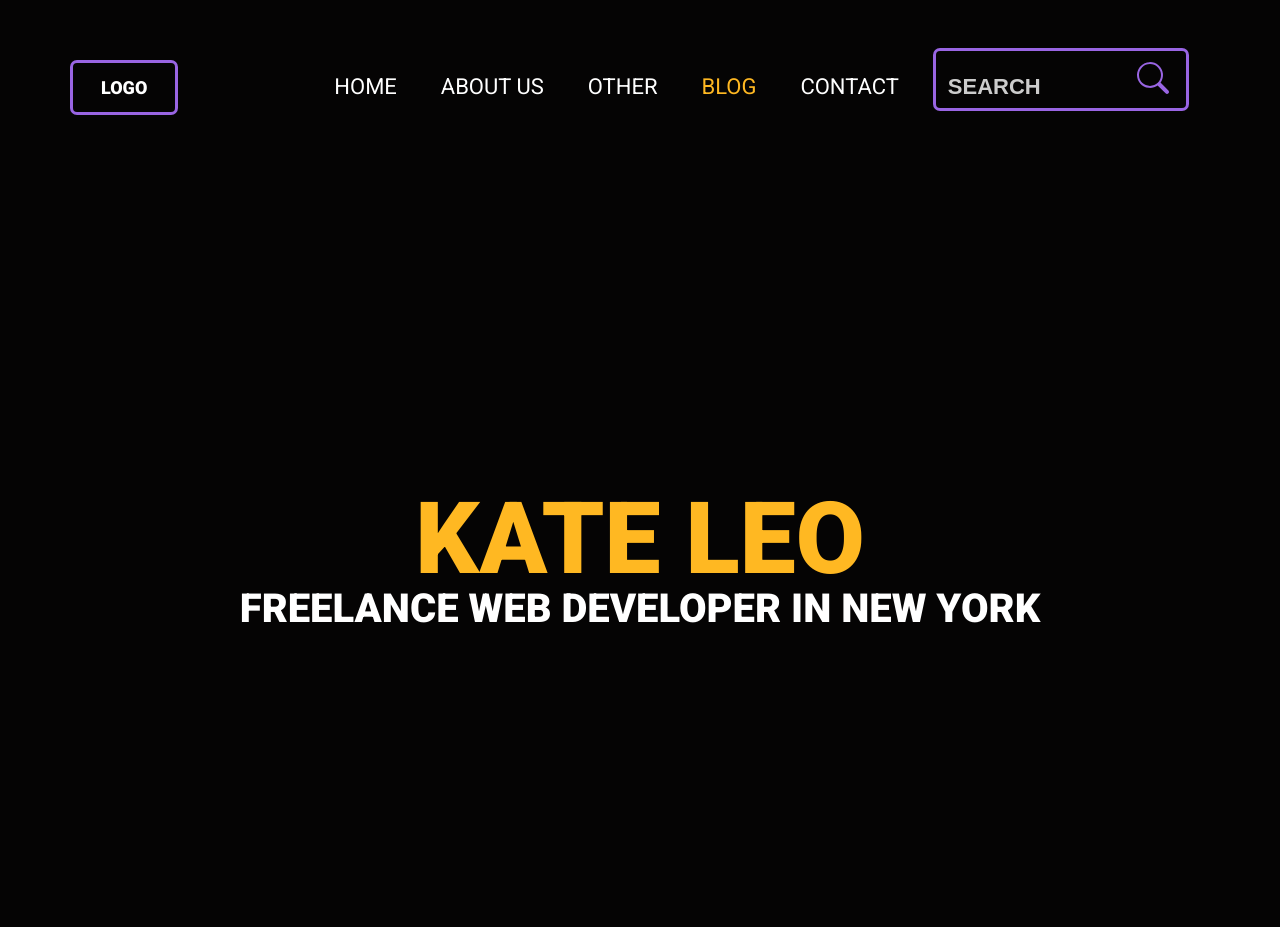
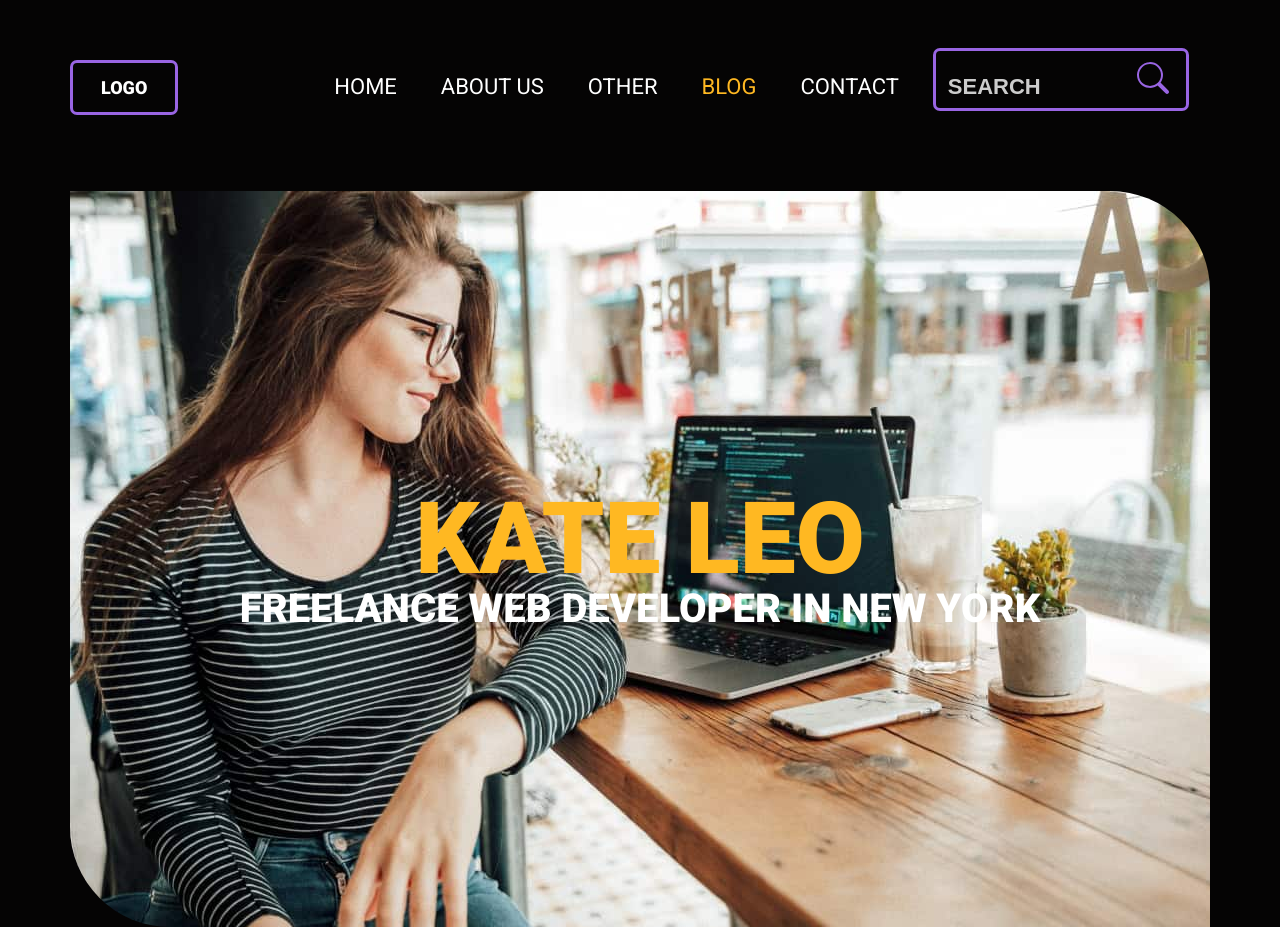
Before and after one commit to DariaZyuzina/portfolio, a plain HTML site: page index.html in a window 1280 px wide. Drawn offline with Linux system fonts and the light colour scheme; the site is published under a folder, as on GitHub Pages, so addresses that start at the root find nothing.

Commit message:
new creat

```diff
--- a/css/style.css
+++ b/css/style.css
@@ -88,7 +88,7 @@ h1,h2 {
 /* hero */
 
 .hero {
-    background-image: url(/image/kate\ leo.jpg);
+    background-image: url(../image/kate\ leo.jpg);
     border-radius: 0 100px 0 100px;
     padding: 298px 0;
 }
--- a/index.html
+++ b/index.html
@@ -7,7 +7,7 @@
     <meta name="viewport" content="width=device-width, initial-scale=1.0">
     <link rel="preconnect" href="https://fonts.googleapis.com">
     <link rel="preconnect" href="https://fonts.gstatic.com" crossorigin>
-    <link rel="icon" href="/image/Rectangle 29 (Stroke).png">
+    <link rel="icon" href="./image/Rectangle 29 (Stroke).png">
     <link href="https://fonts.googleapis.com/css2?family=Roboto:wght@400;500;700;900&display=swap" rel="stylesheet">
     <link rel="stylesheet" href="css/style.css">
     <title>Portfolio</title>
```
Also changed, not shown: 1 other file.
